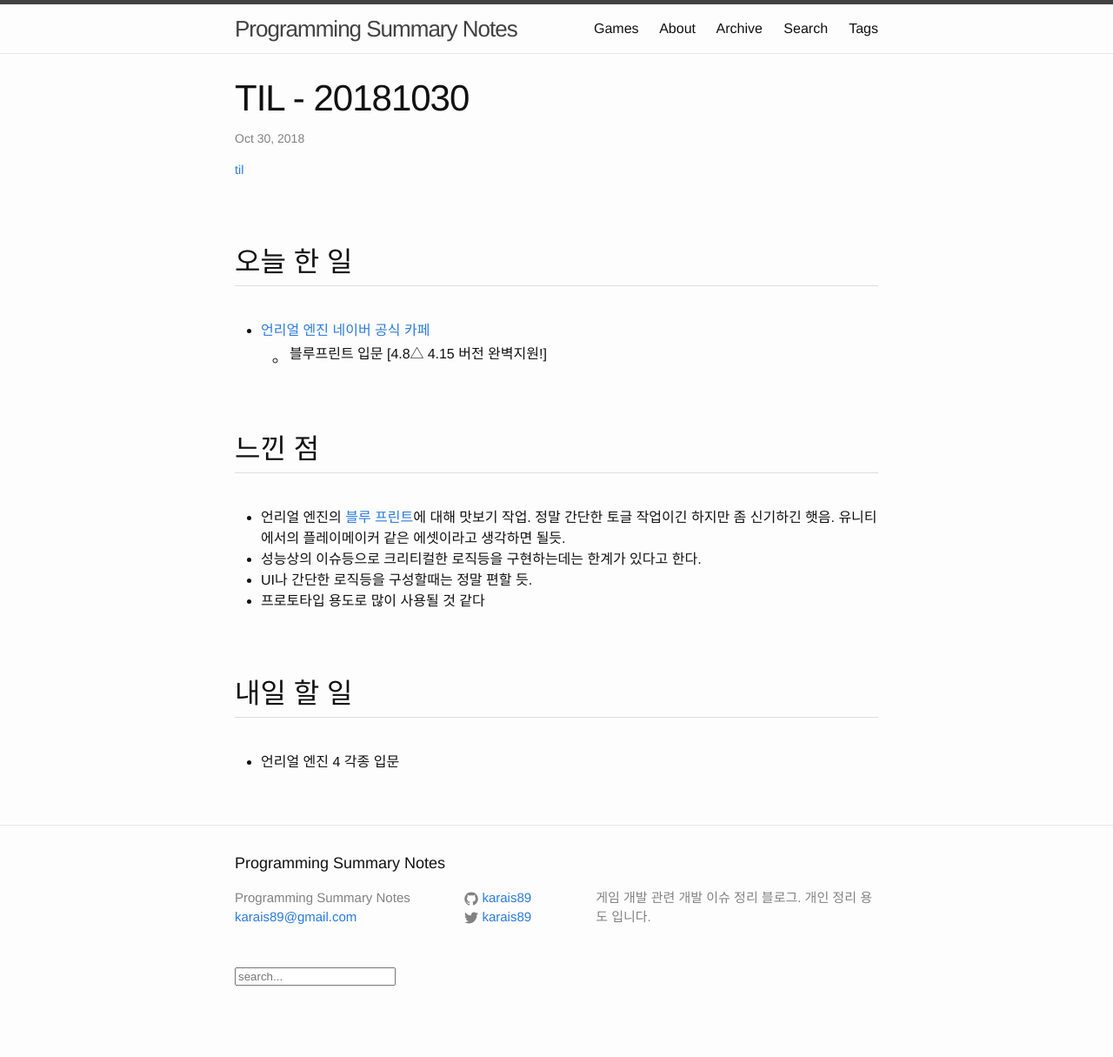
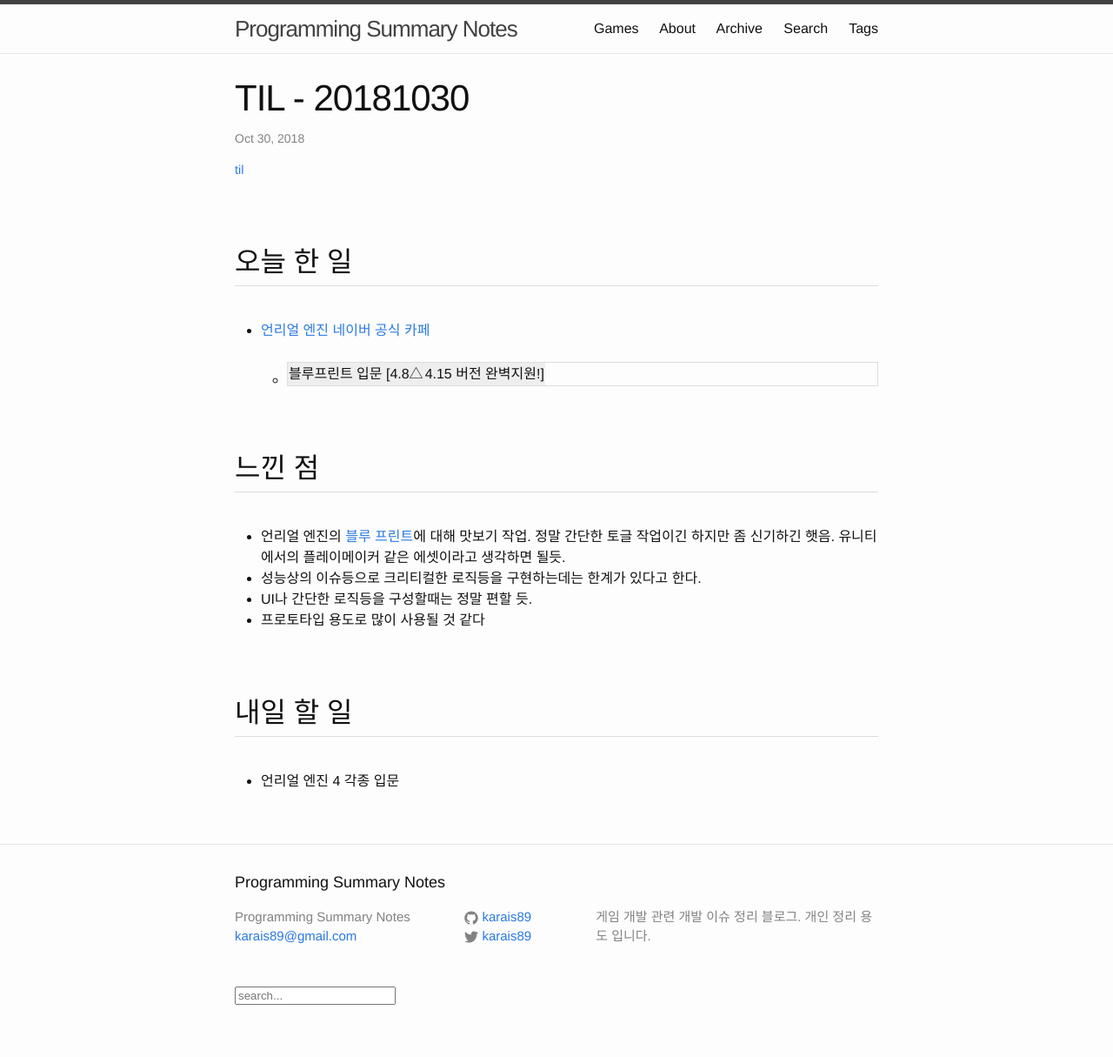
Before and after one commit to karais89/karais89.github.io_back, a Jekyll site: the page built from _posts/2018-10-30-til.markdown, in a window 1280 px wide. Shown: the whole page at 87% size. Built offline with Jekyll 4.4.1, drawn with Linux system fonts in a browser that asks for light colours; some web fonts are replaced; comment, search, counter and statistics services are not loaded; before the commit the page ends 1193 px from its top, so only the background shows below that.

Commit message:
css 변경

```diff
--- a/_sass/minima/_base.scss
+++ b/_sass/minima/_base.scss
@@ -225,11 +225,16 @@ pre {
   margin: 3em 0;
 }
 
-.post-content > table {
+.post-content table {
   display: block;
   overflow: auto;
   margin: 1.5em 0;
-  border-left: 1px solid
+  border: 1px solid
   #ddd;
   border-collapse: collapse;
 }
+
+.post-content tr:nth-child(2n+1) {
+  background-color:
+  #eee;
+}
```
